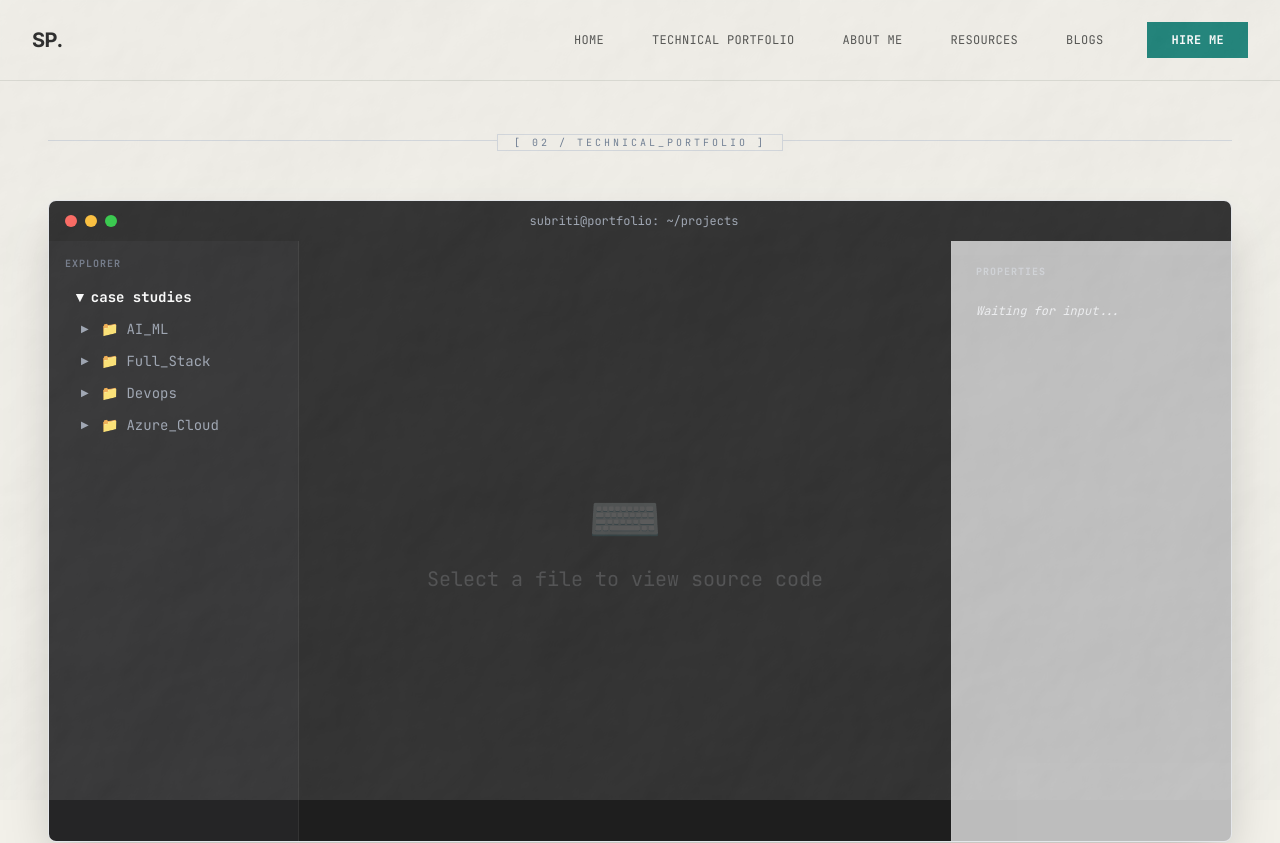
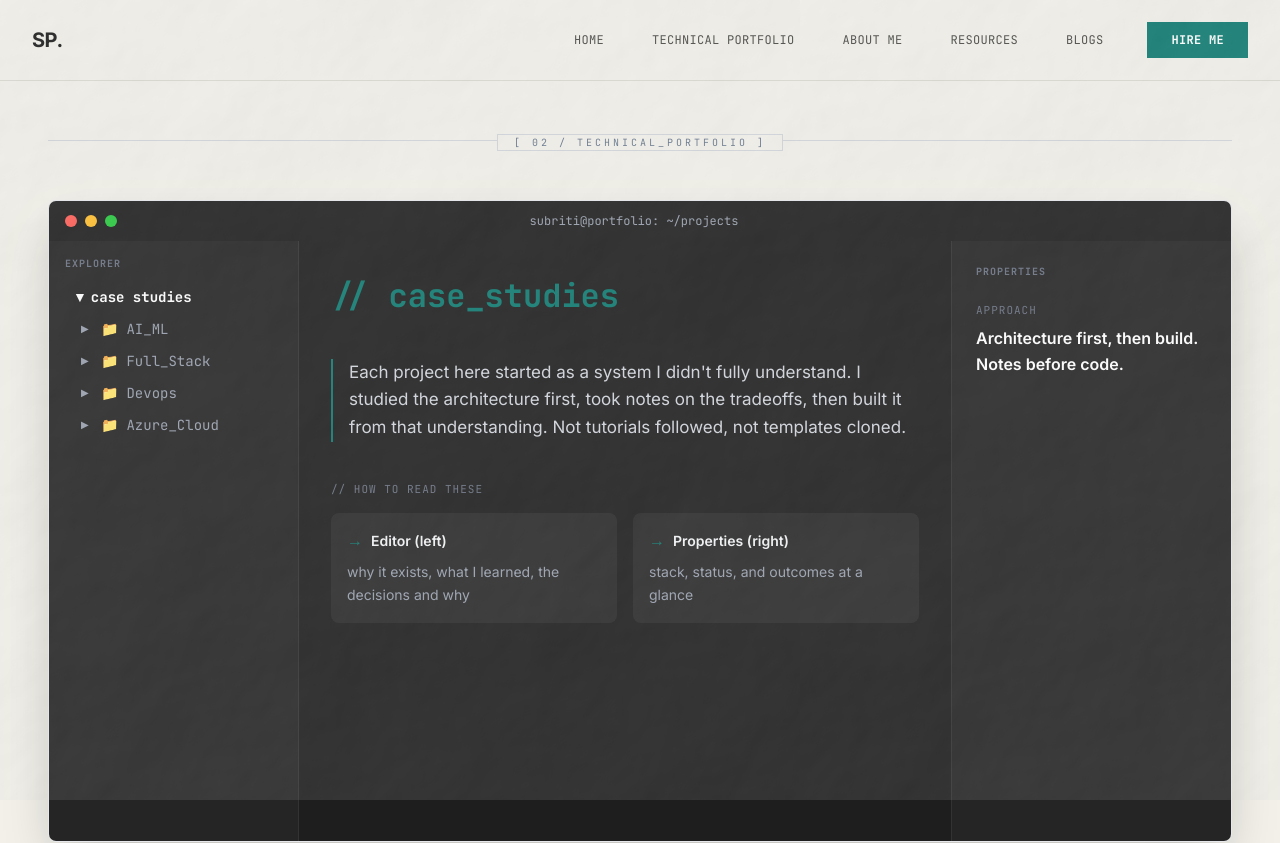
Before and after one commit to subritii/Personal-Website, a Next.js app: page /technical-portfolio in a window 1280 px wide. Shown: the top 843 px of the page. Built offline with nearby package versions, Linux system fonts and the light colour scheme; a web font is replaced by a local one.

Commit message:
Add navigation back to case_studies landing state and fix em dash in intro copy

```diff
--- a/app/technical-portfolio/page.tsx
+++ b/app/technical-portfolio/page.tsx
@@ -66,7 +66,10 @@ const TechnicalPortfolio = () => {
             <div className="bg-[#252526] text-gray-300 border-r border-[#333] p-4 hidden md:block select-none">
               <div className="text-[10px] font-bold text-gray-500 mb-4 tracking-widest">EXPLORER</div>
               <div className="pl-2 space-y-1">
-                <div className="flex items-center gap-1 font-bold text-white mb-2">
+                <div
+                  className="flex items-center gap-1 font-bold text-white mb-2 cursor-pointer hover:text-accent-teal"
+                  onClick={() => setActiveFile(null)}
+                >
                   <span>▼</span> <span>case studies</span>
                 </div>
 
@@ -111,8 +114,23 @@ const TechnicalPortfolio = () => {
 
             {/* Central Workspace: The Editor */}
             <div className="bg-[#1E1E1E] text-gray-300 flex flex-col">
+              {activeProject && (
+                <div className="flex items-center border-b border-[#333] bg-[#252526]">
+                  <div className="flex items-center gap-2 pl-4 pr-2 py-2 text-xs bg-[#1E1E1E] border-r border-[#333]">
+                    <span>📄</span>
+                    <span>{activeFile}.md</span>
+                    <button
+                      onClick={() => setActiveFile(null)}
+                      aria-label="Close file"
+                      className="ml-1 w-4 h-4 flex items-center justify-center rounded text-gray-500 hover:text-white hover:bg-[#3C3C3C]"
+                    >
+                      ×
+                    </button>
+                  </div>
+                </div>
+              )}
               {activeProject ? (
-                <div className="w-full h-full p-6 overflow-y-auto text-xs leading-relaxed whitespace-pre-wrap">
+                <div className="w-full flex-1 p-6 overflow-y-auto text-xs leading-relaxed whitespace-pre-wrap">
                   <div className="text-green-400">/** {activeProject.title} */</div>
 
                   <div className="mt-4 text-gray-500">// why this exists</div>
@@ -134,17 +152,46 @@ const TechnicalPortfolio = () => {
                   ))}
                 </div>
               ) : (
-                <div className="flex-1 flex items-center justify-center">
-                  <div className="text-center opacity-20">
-                    <div className="text-6xl mb-4">⌨️</div>
-                    <div className="text-xl">Select a file to view source code</div>
+                <div className="w-full h-full p-6 md:p-8 overflow-y-auto">
+                  <div className="font-mono text-[28px] md:text-[32px] font-bold text-accent-teal">
+                    // case_studies
+                  </div>
+
+                  <div className="mt-8 md:mt-10 max-w-[700px] border-l-2 border-accent-teal pl-4 font-sans text-[16px] md:text-[17px] leading-relaxed text-gray-300">
+                    Each project here started as a system I didn&apos;t fully understand. I studied the architecture first, took notes on the tradeoffs, then built it from that understanding. Not tutorials followed, not templates cloned.
+                  </div>
+
+                  <div className="mt-8 md:mt-10">
+                    <div className="font-mono text-[11px] uppercase tracking-[1px] text-gray-500">
+                      // how to read these
+                    </div>
+                    <div className="mt-4 grid grid-cols-1 sm:grid-cols-2 gap-4">
+                      <div className="bg-[#2A2A2A] rounded-lg p-4">
+                        <div className="flex items-center gap-2 mb-2">
+                          <span className="text-accent-teal font-bold text-base">→</span>
+                          <span className="font-sans font-semibold text-gray-100 text-sm">Editor (left)</span>
+                        </div>
+                        <div className="font-sans text-gray-400 text-sm leading-relaxed">
+                          why it exists, what I learned, the decisions and why
+                        </div>
+                      </div>
+                      <div className="bg-[#2A2A2A] rounded-lg p-4">
+                        <div className="flex items-center gap-2 mb-2">
+                          <span className="text-accent-teal font-bold text-base">→</span>
+                          <span className="font-sans font-semibold text-gray-100 text-sm">Properties (right)</span>
+                        </div>
+                        <div className="font-sans text-gray-400 text-sm leading-relaxed">
+                          stack, status, and outcomes at a glance
+                        </div>
+                      </div>
+                    </div>
                   </div>
                 </div>
               )}
             </div>
 
             {/* Right Sidebar: The Inspector */}
-            <div className={`bg-[#252526] border-l border-[#333] p-6 text-gray-300 hidden lg:block ${activeProject ? '' : 'opacity-30 pointer-events-none'}`}>
+            <div className="bg-[#252526] border-l border-[#333] p-6 text-gray-300 hidden lg:block">
               <div className="text-[10px] font-bold text-gray-500 mb-6 tracking-widest">PROPERTIES</div>
               {activeProject ? (
                 <div className="text-xs space-y-4">
@@ -212,7 +259,15 @@ const TechnicalPortfolio = () => {
                   )}
                 </div>
               ) : (
-                <div className="text-xs italic">Waiting for input...</div>
+                <div>
+                  <div className="text-[11px] uppercase tracking-[1px] text-gray-500 mb-2">APPROACH</div>
+                  <div className="font-sans text-[15px] md:text-[16px] font-semibold text-white leading-snug">
+                    Architecture first, then build.
+                  </div>
+                  <div className="font-sans text-[15px] md:text-[16px] font-semibold text-white leading-snug mt-1">
+                    Notes before code.
+                  </div>
+                </div>
               )}
             </div>
 
```
